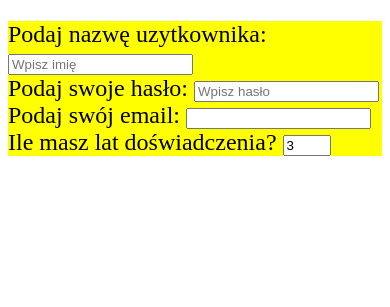
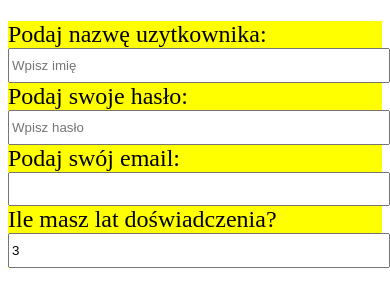
Before and after one commit to Nati071188/formgitpiatek, a plain HTML site: page index.html in a window 390 px wide. Shown: the part 81-388 px from the top of the page. Drawn offline with Linux system fonts and the light colour scheme.

Commit message:
Adjusts input fields for small screens

```diff
--- a/style.css
+++ b/style.css
@@ -6,4 +6,8 @@ div{
     body{
         font-size: 1.5rem;
     }
+    input {
+        width: 100%;
+        height: 1.8rem;
+    }
 }
```
